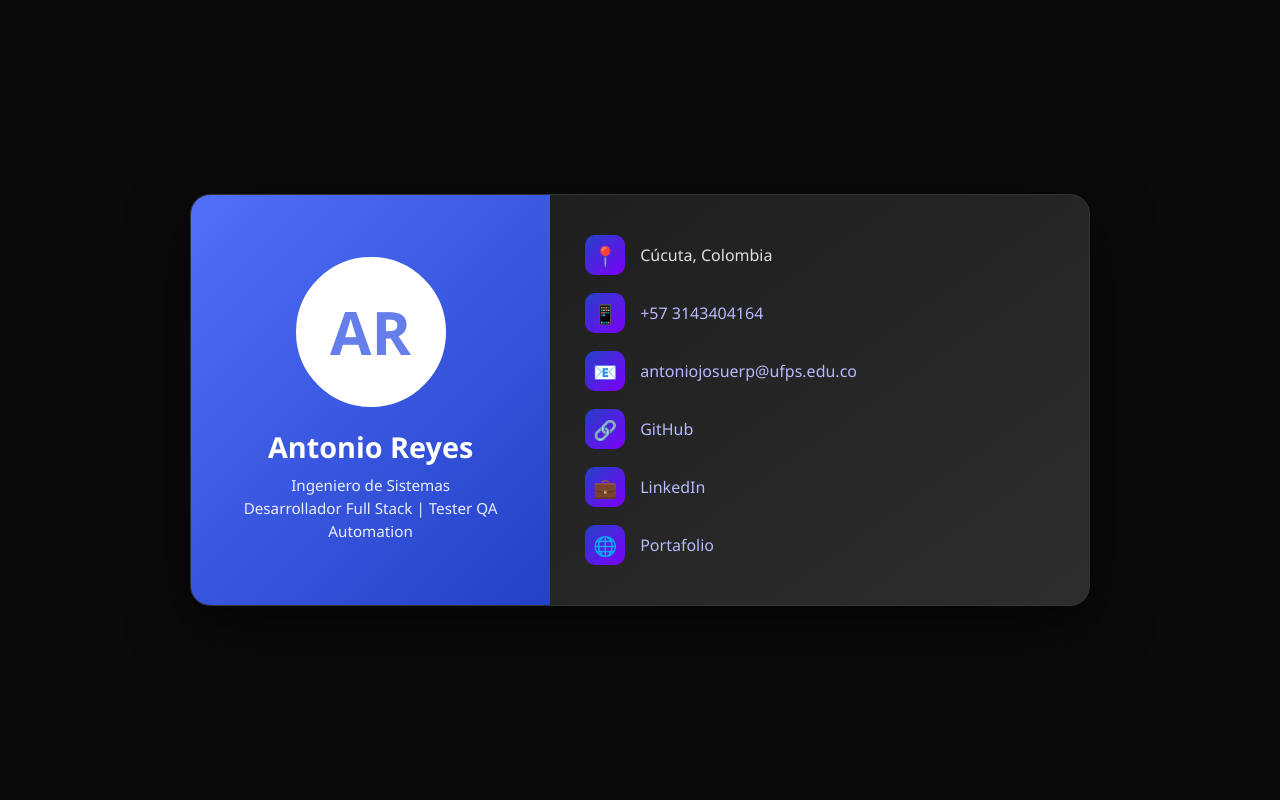
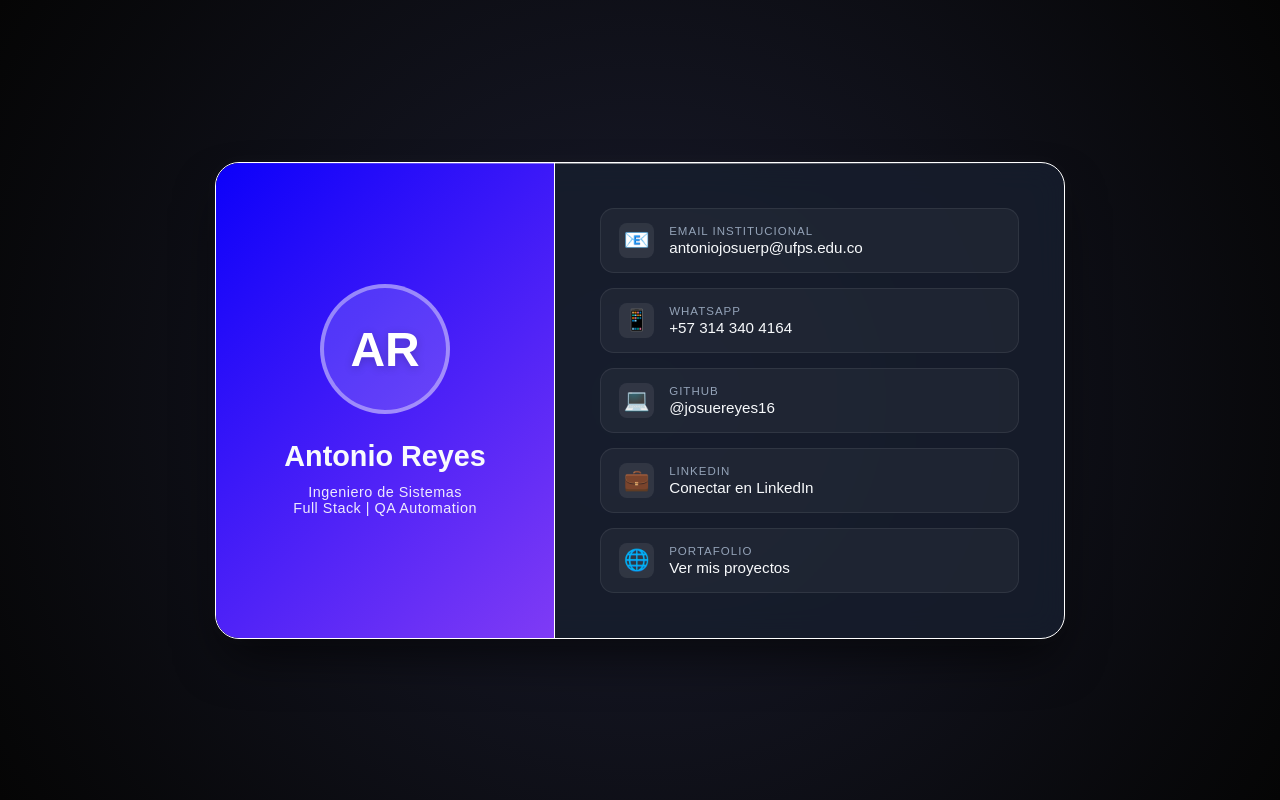
Before and after one commit to josuereyes16/Business-card, a plain HTML site: page index.html in a window 1280 px wide. Drawn offline with Linux system fonts and the light colour scheme.

Commit message:
feat: "diseño y reforma"

```diff
--- a/index.html
+++ b/index.html
@@ -2,190 +2,61 @@
 <html lang="es">
 <head>
     <meta charset="UTF-8">
-    <meta name="viewport" content="width=device-width, initial-scale=1.0">
-    <title>Antonio Reyes - Ingeniero de Sistemas</title>
-    <style>
-        * {
-            margin: 0;
-            padding: 0;
-            box-sizing: border-box;
-        }
+    <link rel="stylesheet" href="style.css">
 
-        body {
-            font-family: 'Segoe UI', Tahoma, Geneva, Verdana, sans-serif;
-            background: #0a0a0a;
-            min-height: 100vh;
-            display: flex;
-            justify-content: center;
-            align-items: center;
-            padding: 20px;
-        }
-
-        .card {
-            background: linear-gradient(145deg, #1a1a1a, #2d2d2d);
-            max-width: 900px;
-            width: 100%;
-            border-radius: 20px;
-            box-shadow: 0 20px 60px rgba(0,0,0,0.5);
-            overflow: hidden;
-            border: 1px solid #333;
-            display: grid;
-            grid-template-columns: 1fr 1.5fr;
-        }
-
-        .photo-section {
-            background: linear-gradient(135deg, #516ff7 0%, #2341c7 100%);
-            padding: 40px 30px;
-            display: flex;
-            flex-direction: column;
-            justify-content: center;
-            align-items: center;
-            text-align: center;
-        }
-
-        .photo-placeholder {
-            width: 150px;
-            height: 150px;
-            border-radius: 50%;
-            background: #fff;
-            margin-bottom: 20px;
-            border: 4px solid #fff;
-            display: flex;
-            align-items: center;
-            justify-content: center;
-            font-size: 60px;
-            color: #667eea;
-            font-weight: bold;
-        }
-
-        .name {
-            color: white;
-            font-size: 1.8em;
-            margin-bottom: 8px;
-            font-weight: 600;
-        }
-
-        .title {
-            color: rgba(255,255,255,0.9);
-            font-size: 0.95em;
-            font-weight: 300;
-            line-height: 1.5;
-        }
-
-        .info-section {
-            padding: 40px 35px;
-            display: flex;
-            flex-direction: column;
-            justify-content: center;
-        }
-
-        .info-item {
-            display: flex;
-            align-items: center;
-            gap: 15px;
-            margin-bottom: 18px;
-            color: #e0e0e0;
-        }
-
-        .info-item:last-child {
-            margin-bottom: 0;
-        }
-
-        .icon {
-            width: 40px;
-            height: 40px;
-            background: linear-gradient(135deg, #2341c7 0%, #7d00fa 100%);
-            border-radius: 10px;
-            display: flex;
-            align-items: center;
-            justify-content: center;
-            font-size: 1.2em;
-            flex-shrink: 0;
-        }
-
-        .info-item a {
-            color: #b8b8ff;
-            text-decoration: none;
-            transition: color 0.3s;
-        }
-
-        .info-item a:hover {
-            color: #667eea;
-        }
-
-        @media (max-width: 768px) {
-            .card {
-                grid-template-columns: 1fr;
-                max-width: 450px;
-            }
-
-            .photo-section {
-                padding: 30px 20px;
-            }
-
-            .photo-placeholder {
-                width: 120px;
-                height: 120px;
-                font-size: 50px;
-            }
-
-            .name {
-                font-size: 1.5em;
-            }
-
-            .title {
-                font-size: 0.9em;
-            }
-
-            .info-section {
-                padding: 30px 25px;
-            }
-
-            .info-item {
-                margin-bottom: 15px;
-            }
-        }
     </style>
 </head>
 <body>
+
     <div class="card">
         <div class="photo-section">
             <div class="photo-placeholder">AR</div>
-            <div class="name">Antonio Reyes</div>
-            <div class="title">Ingeniero de Sistemas<br>Desarrollador Full Stack | Tester QA Automation</div>
+            <h1 class="name">Antonio Reyes</h1>
+            <p class="title">Ingeniero de Sistemas<br>Full Stack | QA Automation</p>
         </div>
 
         <div class="info-section">
-            <div class="info-item">
-                <div class="icon">📍</div>
-                <div>Cúcuta, Colombia</div>
-            </div>
+            <a href="mailto:antoniojosuerp@ufps.edu.co" class="info-item">
+                <span class="icon">📧</span>
+                <div class="info-content">
+                    <span>Email Institucional</span>
+                    <p>antoniojosuerp@ufps.edu.co</p>
+                </div>
+            </a>
 
-            <div class="info-item">
-                <div class="icon">📱</div>
-                <div><a href="https://wa.me/573143404164">+57 3143404164</a></div>
-            </div>
+            <a href="https://wa.me/573143404164" class="info-item" target="_blank">
+                <span class="icon">📱</span>
+                <div class="info-content">
+                    <span>WhatsApp</span>
+                    <p>+57 314 340 4164</p>
+                </div>
+            </a>
 
-            <div class="info-item">
-                <div class="icon">📧</div>
-                <div><a href="mailto:antoniojosuerp@ufps.edu.co">antoniojosuerp@ufps.edu.co</a></div>
-            </div>
+            <a href="https://github.com/josuereyes16" target="_blank" class="info-item">
+                <span class="icon">💻</span>
+                <div class="info-content">
+                    <span>GitHub</span>
+                    <p>@josuereyes16</p>
+                </div>
+            </a>
 
-            <div class="info-item">
-                <div class="icon">🔗</div>
-                <div><a href="https://github.com/josuereyes16" target="_blank">GitHub</a></div>
-            </div>
+            <a href="https://www.linkedin.com/in/josuereyes16/" target="_blank" class="info-item">
+                <span class="icon">💼</span>
+                <div class="info-content">
+                    <span>LinkedIn</span>
+                    <p>Conectar en LinkedIn</p>
+                </div>
+            </a>
 
-            <div class="info-item">
-                <div class="icon">💼</div>
-                <div><a href="https://www.linkedin.com/in/josuereyes16/" target="_blank">LinkedIn</a></div>
-            </div>
-
-            <div class="info-item">
-                <div class="icon">🌐</div>
-                <div><a href="https://josue-reyes.netlify.app/" target="_blank">Portafolio</a></div>
-            </div>
+            <a href="https://josue-reyes.netlify.app/" target="_blank" class="info-item">
+                <span class="icon">🌐</span>
+                <div class="info-content">
+                    <span>Portafolio</span>
+                    <p>Ver mis proyectos</p>
+                </div>
+            </a>
         </div>
     </div>
+
 </body>
 </html>
--- /dev/null
+++ b/style.css
@@ -0,0 +1,186 @@
+/* Archivo style.css separado del HTML */
+:root {
+    --primary: #0c00fa;
+    --secondary: #7f3bf5;
+    --bg: #050505;
+    --card-bg: rgba(23, 30, 45, 0.85);
+    --text: #f8fafc;
+    --white-border: rgb(255, 255, 255);
+}
+
+* {
+    margin: 0;
+    padding: 0;
+    box-sizing: border-box;
+}
+
+body {
+    font-family: 'Poppins', sans-serif;
+    background: radial-gradient(circle at center, #1a1c2e 0%, #050505 100%);
+    min-height: 100vh;
+    display: flex;
+    justify-content: center;
+    align-items: center;
+    padding: 15px;
+    color: var(--text);
+}
+
+/* --- TARJETA PRINCIPAL CON BORDE BLANCO --- */
+.card {
+    background: var(--card-bg);
+    backdrop-filter: blur(15px);
+    -webkit-backdrop-filter: blur(15px);
+    max-width: 850px;
+    width: 100%;
+    border-radius: 24px;
+    /* Borde blanco sutil y sombra con brillo */
+    border: 1px solid var(--white-border);
+    box-shadow:
+        0 25px 50px -12px rgba(0, 0, 0, 0.7),
+        0 0 20px rgba(255, 255, 255, 0.03);
+    overflow: hidden;
+    display: flex;
+    flex-direction: row;
+    position: relative;
+}
+
+/* Línea de brillo premium en la parte superior */
+.card::before {
+    content: "";
+    position: absolute;
+    top: 0;
+    left: 0;
+    right: 0;
+    height: 1.5px;
+    background: linear-gradient(90deg, transparent, rgba(255,255,255,0.5), transparent);
+    z-index: 10;
+}
+
+/* --- SECCIÓN IZQUIERDA (PERFIL) --- */
+.photo-section {
+    background: linear-gradient(135deg, var(--primary) 0%, var(--secondary) 100%);
+    padding: 50px 30px;
+    width: 40%;
+    display: flex;
+    flex-direction: column;
+    justify-content: center;
+    align-items: center;
+    text-align: center;
+    border-right: 1px solid var(--white-border);
+}
+
+.photo-placeholder {
+    width: 130px;
+    height: 130px;
+    border-radius: 50%;
+    background: rgba(255, 255, 255, 0.15);
+    margin-bottom: 25px;
+    border: 4px solid rgba(255, 255, 255, 0.4);
+    display: flex;
+    align-items: center;
+    justify-content: center;
+    font-size: 48px;
+    color: white;
+    font-weight: 600;
+    text-shadow: 0 2px 10px rgba(0,0,0,0.2);
+}
+
+.name {
+    font-size: 1.8em;
+    margin-bottom: 10px;
+    line-height: 1.2;
+    font-weight: 600;
+}
+
+.title {
+    color: rgba(255, 255, 255, 0.9);
+    font-size: 0.9em;
+    font-weight: 300;
+    letter-spacing: 0.5px;
+}
+
+/* --- SECCIÓN DERECHA (CONTACTOS) --- */
+.info-section {
+    padding: 45px;
+    width: 60%;
+    display: flex;
+    flex-direction: column;
+    gap: 15px;
+    justify-content: center;
+}
+
+.info-item {
+    display: flex;
+    align-items: center;
+    gap: 15px;
+    padding: 14px 18px;
+    border-radius: 14px;
+    background: rgba(255, 255, 255, 0.04);
+    transition: all 0.3s cubic-bezier(0.4, 0, 0.2, 1);
+    text-decoration: none;
+    color: var(--text);
+    border: 1px solid rgba(255, 255, 255, 0.08); /* Borde en cada item */
+}
+
+.info-item:hover {
+    background: rgba(255, 255, 255, 0.1);
+    transform: translateX(8px);
+    border-color: rgba(255, 255, 255, 0.4); /* El borde se ilumina */
+    box-shadow: 0 4px 15px rgba(0, 0, 0, 0.2);
+}
+
+.icon {
+    font-size: 1.3em;
+    min-width: 35px;
+    height: 35px;
+    display: flex;
+    align-items: center;
+    justify-content: center;
+    background: rgba(255, 255, 255, 0.08);
+    border-radius: 8px;
+}
+
+.info-content span {
+    display: block;
+    font-size: 0.72em;
+    color: #94a3b8;
+    text-transform: uppercase;
+    letter-spacing: 1px;
+    margin-bottom: 2px;
+}
+
+.info-content p {
+    font-size: 0.95em;
+    font-weight: 400;
+    word-break: break-all;
+}
+
+/* --- RESPONSIVE PARA CELULARES --- */
+@media (max-width: 768px) {
+    .card {
+        flex-direction: column;
+        max-width: 420px;
+    }
+
+    .photo-section {
+        width: 100%;
+        padding: 40px 20px;
+        border-right: none;
+        border-bottom: 1px solid var(--white-border);
+    }
+    .info-section {
+        width: 100%;
+        padding: 30px 20px;
+    }
+    .photo-placeholder {
+        width: 110px;
+        height: 110px;
+        font-size: 40px;
+    }
+    .name {
+        font-size: 1.5em;
+    }
+    .info-item:hover {
+        transform: translateY(-3px); /* En móvil es mejor hacia arriba */
+    }
+}
```
